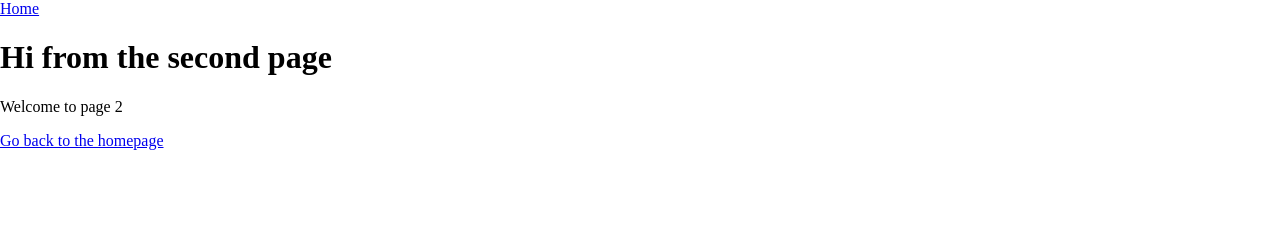
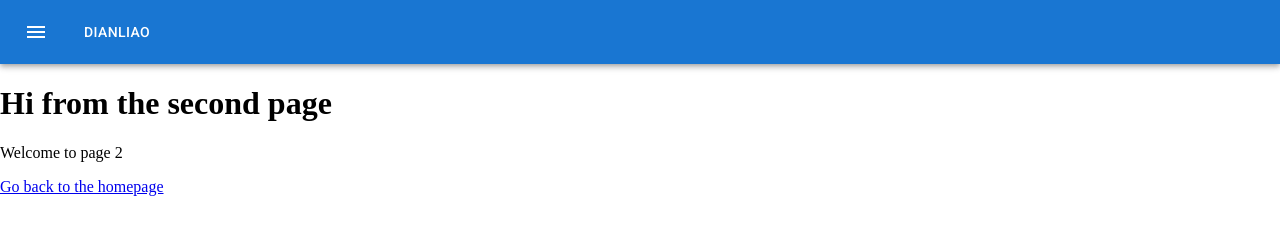
Before and after one commit to dianliaofm/web_gatsby, a Gatsby site: page /page-2 in a window 1280 px wide. Built offline with nearby package versions, Linux system fonts and the light colour scheme; Gatsby itself is replaced by a stand-in of ours.

Commit message:
Add topbar

```diff
--- a/src/components/layout.js
+++ b/src/components/layout.js
@@ -5,13 +5,18 @@
 import "@fontsource/roboto/500.css"
 import "@fontsource/roboto/700.css"
 import "./layout.css"
+import AppBar from "@mui/material/AppBar"
+import Box from "@mui/material/Box"
+import Toolbar from "@mui/material/Toolbar"
+import Typography from "@mui/material/Typography"
+import IconButton from "@mui/material/IconButton"
+import MenuIcon from "@mui/icons-material/Menu"
+import Button from "@mui/material/Button"
 
 const CustomLayout = ({ children, player }) => {
   return (
     <>
-      <div>
-        <Link to="/">Home</Link>
-      </div>
+      <Topbar />
       {children}
       {player}
     </>
@@ -19,3 +24,36 @@
 }
 
 export default CustomLayout
+
+function Topbar() {
+  return (
+    <Box sx={{ flexGrow: 1 }}>
+      <AppBar position="static">
+        <Toolbar>
+          <IconButton
+            size="large"
+            edge="start"
+            color="inherit"
+            aria-label="menu"
+            sx={{ mr: 2 }}
+          >
+            <MenuIcon />
+          </IconButton>
+          <Typography variant="h6" component="div" sx={{ flexGrow: 1 }}>
+            <Button>
+              <Link
+                to="/"
+                style={{
+                  textDecoration: "none",
+                  color: "white"
+                }}
+              >
+                Dianliao
+              </Link>
+            </Button>
+          </Typography>
+        </Toolbar>
+      </AppBar>
+    </Box>
+  )
+}
```
